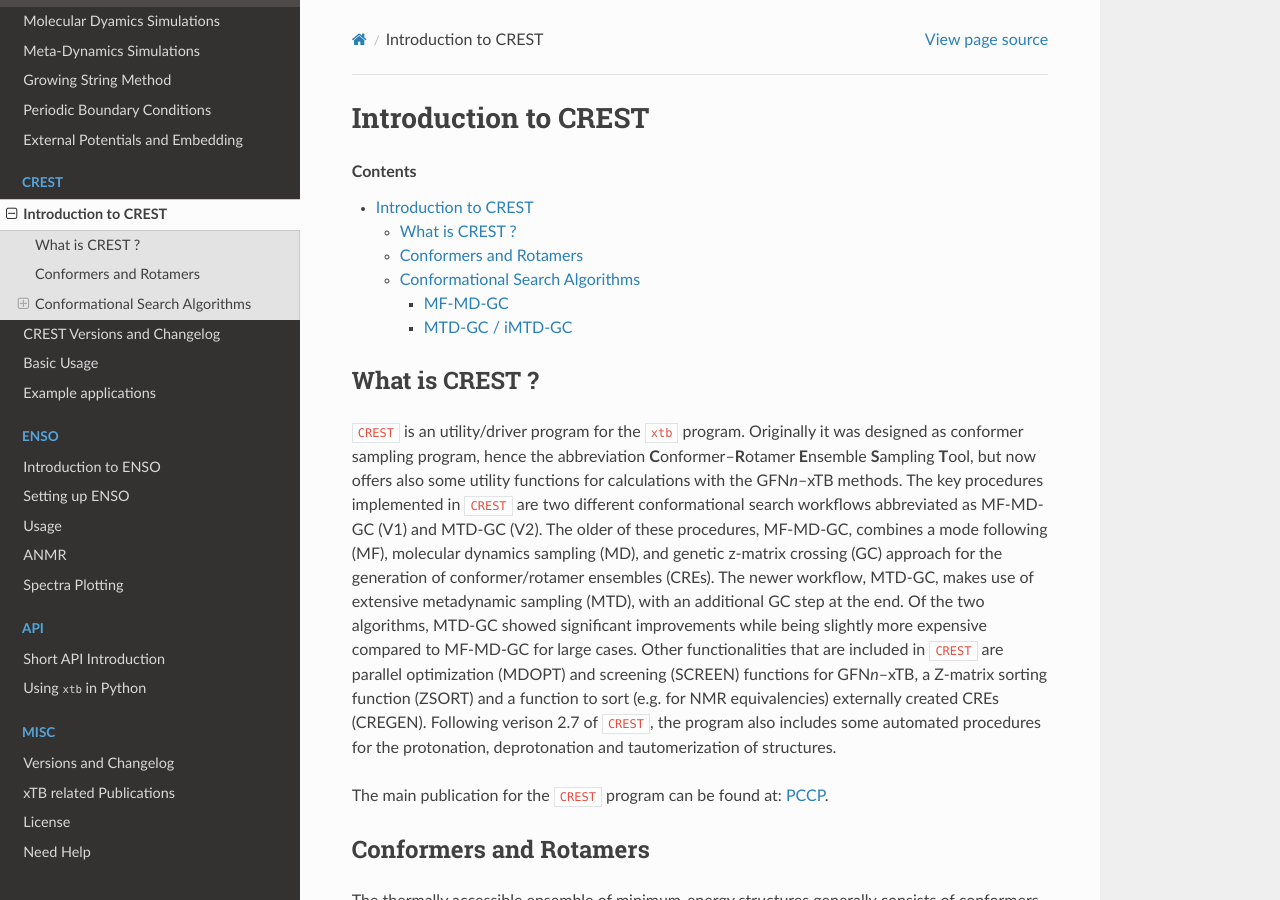
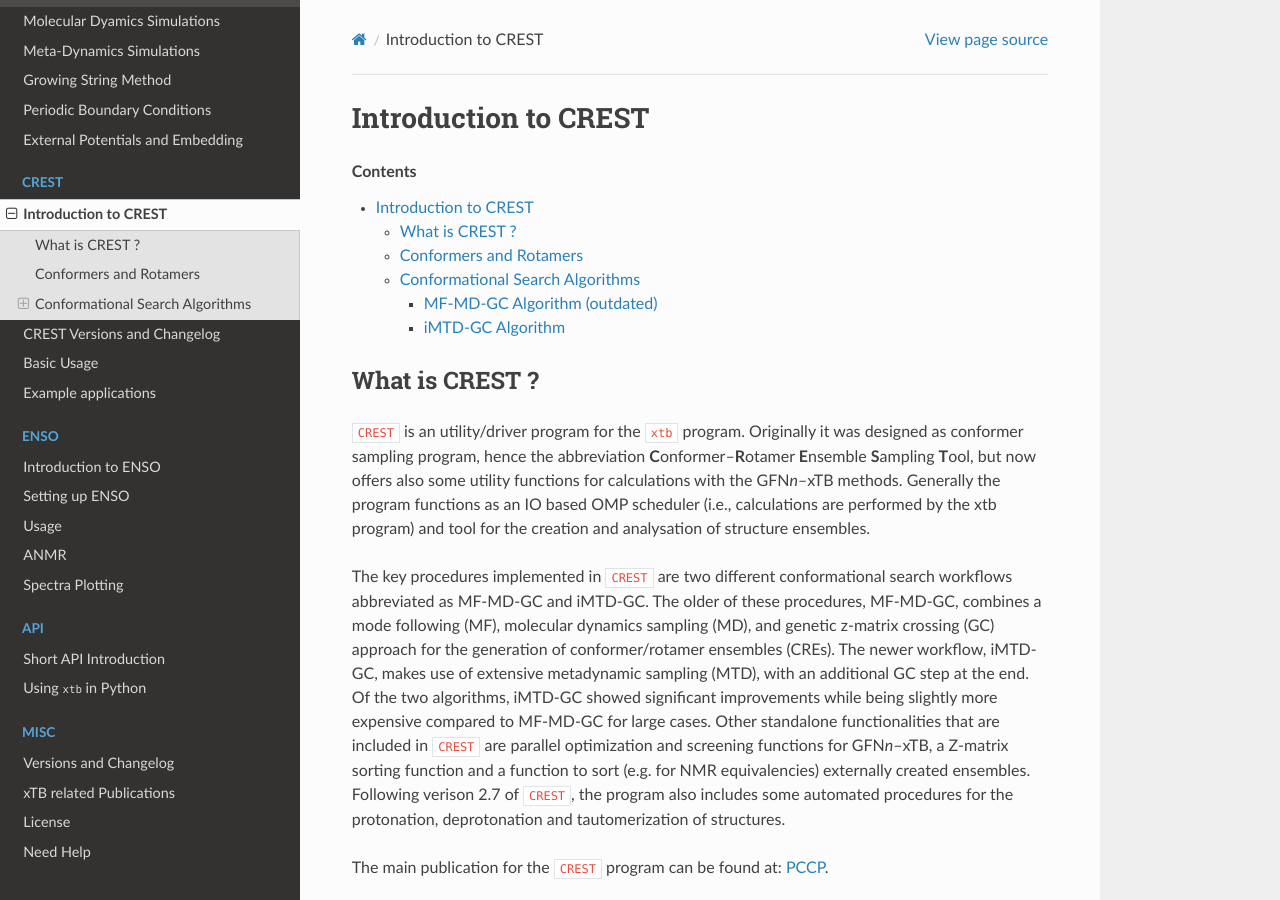
Before and after one commit to grimme-lab/xtb_docs, a Sphinx documentation site: the page built from source/crest.rst, in a window 1280 px wide and 900 px high. Built offline with Sphinx 7.4.7 and the Read the Docs theme 2.0.0, drawn with Linux system fonts in a browser that asks for light colours; some of the changed text lies outside the part shown.

Commit message:
Updated crest documentation. v2.10

```diff
--- a/source/crest.rst
+++ b/source/crest.rst
@@ -12,13 +12,15 @@ What is CREST ?
 ``CREST`` is an utility/driver program for the ``xtb`` program.
 Originally it was designed as conformer sampling program, hence the abbreviation **C**\onformer--**R**\otamer **E**\nsemble **S**\ampling **T**\ool,
 but now offers also some utility functions for calculations with the GFN\ `n`--xTB methods.
-The key procedures implemented in ``CREST`` are two different conformational search workflows abbreviated as MF-MD-GC (V1) and MTD-GC (V2).
+Generally the program functions as an IO based OMP scheduler (i.e., calculations are performed by the xtb program) and tool for the creation and analysation of structure ensembles.
+
+The key procedures implemented in ``CREST`` are two different conformational search workflows abbreviated as MF-MD-GC and iMTD-GC.
 The older of these procedures, MF-MD-GC, combines a mode following (MF), molecular dynamics sampling (MD), and genetic z-matrix
 crossing (GC) approach for the generation of conformer/rotamer ensembles (CREs).
-The newer workflow, MTD-GC, makes use of extensive metadynamic sampling (MTD), with an additional GC step at the end.
-Of the two algorithms, MTD-GC showed significant improvements while being slightly more expensive compared to MF-MD-GC for large cases.
-Other functionalities that are included in ``CREST`` are parallel optimization (MDOPT) and screening (SCREEN) functions for GFN\ `n`--xTB,
-a Z-matrix sorting function (ZSORT) and a function to sort (e.g. for NMR equivalencies) externally created CREs (CREGEN).
+The newer workflow, iMTD-GC, makes use of extensive metadynamic sampling (MTD), with an additional GC step at the end.
+Of the two algorithms, iMTD-GC showed significant improvements while being slightly more expensive compared to MF-MD-GC for large cases.
+Other standalone functionalities that are included in ``CREST`` are parallel optimization and screening functions for GFN\ `n`--xTB,
+a Z-matrix sorting function and a function to sort (e.g. for NMR equivalencies) externally created ensembles.
 Following verison 2.7 of ``CREST``, the program also includes some automated procedures for the protonation, deprotonation and tautomerization of structures.
 
 The main publication for the ``CREST`` program can be found at: `PCCP <https://pubs.rsc.org/en/content/articlelanding/2020/CP/C9CP06869D>`_.
@@ -64,8 +66,8 @@ the RMSD,the rotational constants, and the energies will be the same.
 Conformational Search Algorithms
 ================================
 
-MF-MD-GC
----------
+MF-MD-GC Algorithm (outdated)
+-----------------------------
 
 .. warning:: The MF-MD-GC workflow is outdated! The newer iMTD-GC workflow is the default (see below)
 
@@ -120,11 +122,11 @@ In the last step the GC is performed with the CRE that was found up to this poin
    :scale: 90 %
    :alt: cre-pes
 
-MTD-GC / iMTD-GC
------------------
-The MTD-GC workflow was designed to find low lying conformers more efficiently and more safely than the older MF-MD-GC algorithm.
+iMTD-GC Algorithm
+------------------
+The iMTD-GC workflow was designed to find low lying conformers more efficiently and more safely than the older MF-MD-GC algorithm.
 Furthermore this new algorithm is more robust and generally applicable than more complicated schemes since it does not require any pre-definition of special system coordinates.
-MTD-GC is rooted in the basic idea to combine GFN\ *n*--xTB calculations with root-mean-square-deviation (RMSD) based meta-dynamics (see section :ref:`mtd`).
+iMTD-GC is rooted in the basic idea to combine GFN\ *n*--xTB calculations with root-mean-square-deviation (RMSD) based meta-dynamics (see section :ref:`mtd`).
 In practice a history-dependent biasing potential is applied, where the collective variables (CVs) for the meta-dynamics are previous minima on the PES, expressed as RMSD between the structures.
 The biasing contribution is given by Gaussian-type potential as
 
@@ -149,14 +151,10 @@ which is done to A) get rotamers and B) more extensively sample around these min
 In the last step the GC procedure is performed to further complete the CRE. The number of generated structures in this step is limited to :math:`min(3000,t\times50)` in order to limit the computational cost.
 Furthermore a two-step-filtering procedure is used to optimize the generated geometries, similar to the three-step-filtering before.
 
-.. note:: The new MTD-GC algorithm is much better than the MF-MF-GC workflow in regards of finding low-energy conformations and complete CREs and as such replaces it as default runtype of ``CREST``.
+.. note:: The new iMTD-GC algorithm is much better than the MF-MF-GC workflow in regards of finding low-energy conformations and complete CREs and as such replaces it as default runtype of ``CREST``.
           Additionally it is much more streamlined from the technical point of view and its implementation makes full use of OMP parallelization (parallelization on a single computer/CPU node).
 
-Following version 2.6 of  ``CREST`` an iterative version of the MTD-GC workflow (called iMTD-GC) is the default runtype.
-In this slightly different scheme a fewer number of MTDs is conducted, but if a new lower conformer is found the procedure is restarted with this conformer as an input.
-The process is also restarted if a better conformer is found after the normal MD sampling around the lowest conformers or the GC.
-Compared to the regular MTD-GC workflow the optimization thresholds are set differently.
-Hence, for typical drug sized molecules the total CPU time of the iMTD-GC workflow is approximately the same as with MTD-GC, while better CREs are produced.
+The algorithm is iterative, i.e., if a new lower conformer is found at any point during the sampling the procedure is restarted with this conformer as an input.
 All CREs that are found within the iterations are included in the conformer/rotamer ranking process.
 The iMTD-GC worflow is outlined graphically in the figure below.
 
```
Also changed, not shown: source/crestcmd.rst (+7 -3 lines), source/crestversions.rst (+10 -1 lines), source/crestxmpl.rst (+3 -19 lines).
